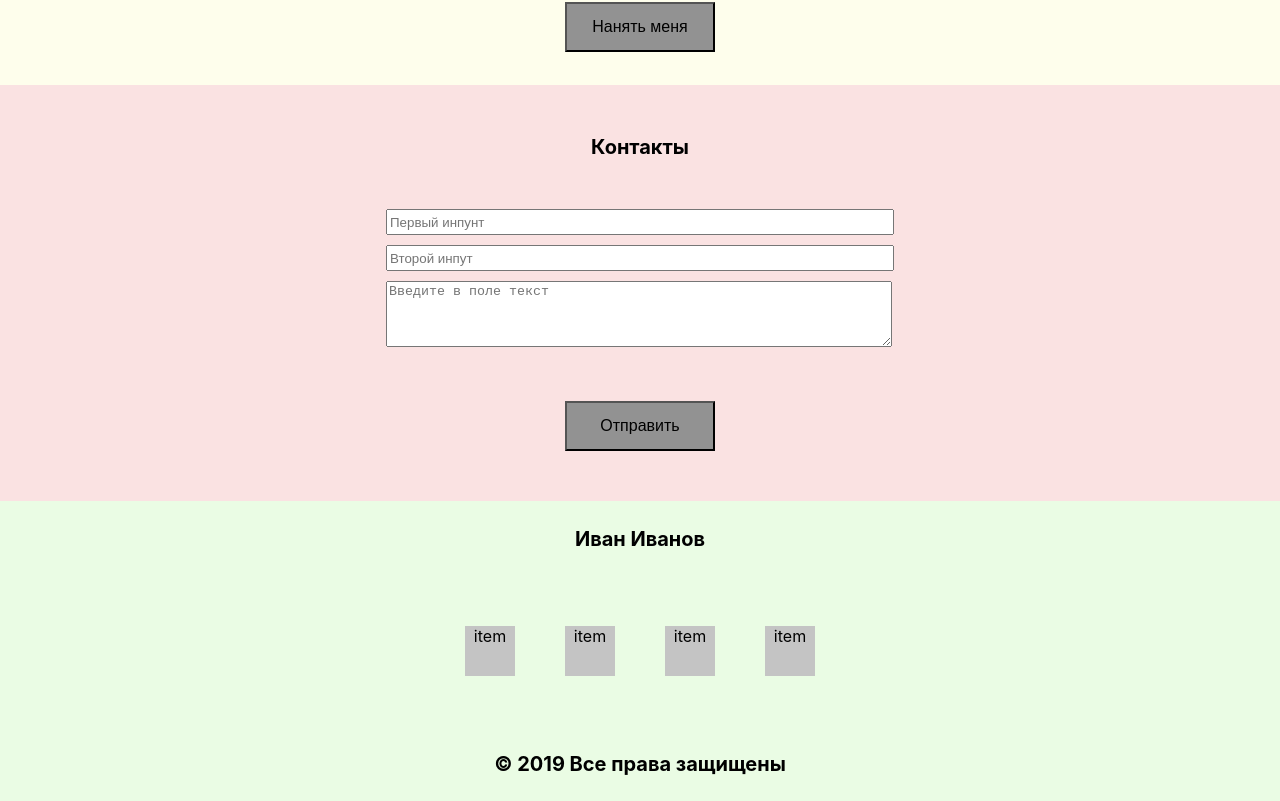
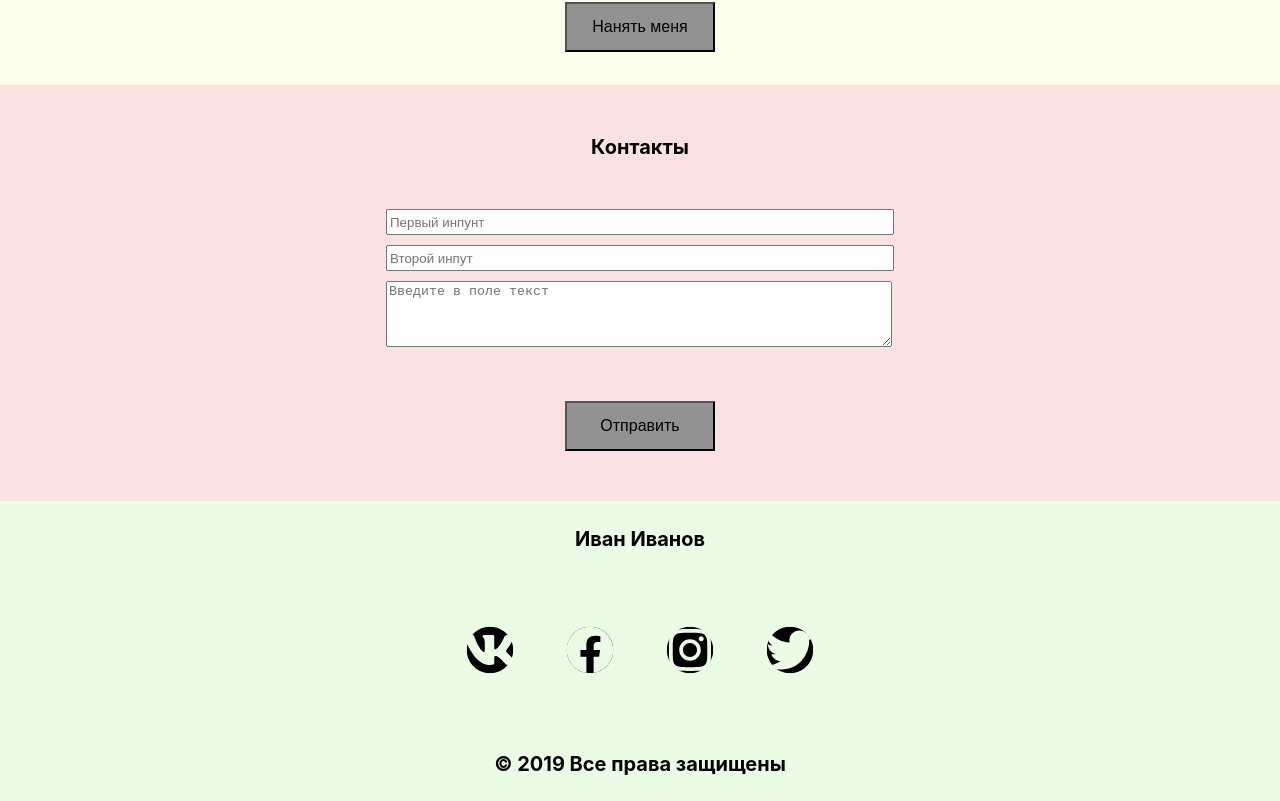
Before and after one commit to makhnev-a/react-portfolio, a React (Create React App) app: page / in a window 1280 px wide. Shown: the part 2635-3436 px from the top of the page. Built offline with nearby package versions, Linux system fonts and the light colour scheme.

Commit message:
add font-awesome icons

```diff
--- a/package.json
+++ b/package.json
@@ -4,6 +4,11 @@
   "private": true,
   "homepage": "https://makhnev-a.github.io/react-portfolio",
   "dependencies": {
+    "@fortawesome/fontawesome-svg-core": "^1.2.28",
+    "@fortawesome/free-brands-svg-icons": "^5.13.0",
+    "@fortawesome/free-regular-svg-icons": "^5.13.0",
+    "@fortawesome/free-solid-svg-icons": "^5.13.0",
+    "@fortawesome/react-fontawesome": "^0.1.9",
     "@testing-library/jest-dom": "^4.2.4",
     "@testing-library/react": "^9.3.2",
     "@testing-library/user-event": "^7.1.2",
--- a/src/components/Footer/Footer.jsx
+++ b/src/components/Footer/Footer.jsx
@@ -1,5 +1,8 @@
 import React from "react";
 import styles from './Footer.module.css';
+import {FontAwesomeIcon} from '@fortawesome/react-fontawesome';
+import {faFacebook, faInstagram, faTwitter, faVk} from "@fortawesome/free-brands-svg-icons";
+import {faCircle, faSpinner} from "@fortawesome/free-solid-svg-icons";
 
 const Footer = () => {
     return (
@@ -7,10 +10,18 @@ const Footer = () => {
             <div className={styles.footerBlock}>
                 <p className={styles.footerCopy}>Иван Иванов</p>
                 <ul className={styles.footerList}>
-                    <li>item</li>
-                    <li>item</li>
-                    <li>item</li>
-                    <li>item</li>
+                    <li>
+                        <FontAwesomeIcon icon={faVk} size={"3x"} mask={faCircle}/>
+                    </li>
+                    <li>
+                        <FontAwesomeIcon icon={faFacebook} size={"3x"} mask={faCircle}/>
+                    </li>
+                    <li>
+                        <FontAwesomeIcon icon={faInstagram} size={"3x"} mask={faCircle}/>
+                    </li>
+                    <li>
+                        <FontAwesomeIcon icon={faTwitter} size={"3x"} mask={faCircle}/>
+                    </li>
                 </ul>
                 <p className={styles.footerCopy}>© 2019 Все права защищены</p>
             </div>
--- a/src/components/Footer/Footer.module.css
+++ b/src/components/Footer/Footer.module.css
@@ -29,7 +29,7 @@
 }
 
 .footerBlock ul li {
-    background-color: #C4C4C4;
+    /*background-color: #C4C4C4;*/
     width: 50px;
     height: 50px;
     text-align: center;
```
Also changed, not shown: 1 other file (tests, documents, lock files or other folders).
